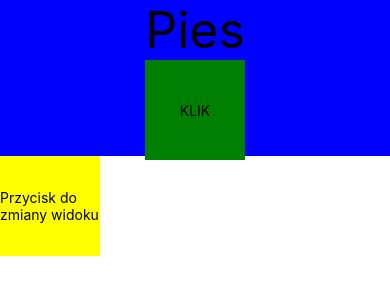
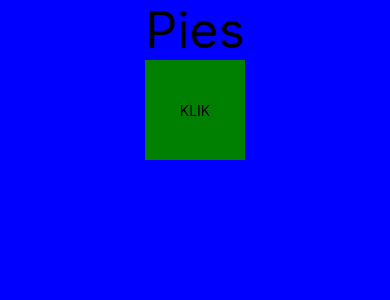
Before and after one commit to JuGaKat/frania, a React Native app: screen / in a window 390 px wide. Shown: the top 300 px of the page. Built offline with nearby package versions, Linux system fonts and the light colour scheme.

Commit message:
nauka 2.1

```diff
--- a/App.tsx
+++ b/App.tsx
@@ -1,5 +1,5 @@
 import React, {useState} from 'react';
-import {SafeAreaView, Text, TouchableOpacity} from 'react-native';
+import {SafeAreaView} from 'react-native';
 
 import AccountScreen from './MYCODE/screens/AccountScreen';
 import HomeScreen from './MYCODE/screens/HomeScreen';
@@ -12,19 +12,12 @@ const App = () => {
   };
 
   return (
-    <SafeAreaView>
-      {visibleAccount ? <AccountScreen /> : <HomeScreen />}
-      <TouchableOpacity
-        onPress={handleButton}
-        style={{
-          width: 100,
-          height: 100,
-          backgroundColor: 'yellow',
-          justifyContent: 'center',
-          alignItems: 'center',
-        }}>
-        <Text>Przycisk do zmiany widoku</Text>
-      </TouchableOpacity>
+    <SafeAreaView style={{flex: 1}}>
+      {visibleAccount ? (
+        <AccountScreen onClick={handleButton} />
+      ) : (
+        <HomeScreen onClick={handleButton} />
+      )}
     </SafeAreaView>
   );
 };
--- a/MYCODE/screens/AccountScreen.tsx
+++ b/MYCODE/screens/AccountScreen.tsx
@@ -1,11 +1,30 @@
 import React from 'react';
-import {View, Text, StyleSheet} from 'react-native';
-
-const AccountScreen = () => {
+import {View, Text, StyleSheet, TouchableOpacity} from 'react-native';
+type Props = {
+  onClick: any;
+};
+const AccountScreen = ({onClick}: Props) => {
   return (
-    <View>
-      <Text style={naszeStyle.titleText}> ACCOUNT SCREEN </Text>
-      <Text style={naszeStyle.titleText2}> asdasdasddassad </Text>
+    <View
+      style={{
+        flex: 1,
+        backgroundColor: 'blue',
+        flexDirection: 'column',
+      }}>
+      <View style={naszeStyle.view1}>
+        <TouchableOpacity
+          onPress={onClick}
+          style={{
+            width: 100,
+            height: 100,
+            backgroundColor: 'green',
+            justifyContent: 'center',
+            alignItems: 'center',
+          }}>
+          <Text>KLIK</Text>
+        </TouchableOpacity>
+      </View>
+      <View style={naszeStyle.view2} />
     </View>
   );
 };
@@ -16,8 +35,15 @@ const naszeStyle = StyleSheet.create({
     backgroundColor: 'green',
     fontSize: 50,
   },
-  titleText2: {
-    backgroundColor: 'blue',
+
+  view1: {
+    flex: 0.3,
+    backgroundColor: 'red',
+  },
+
+  view2: {
+    flex: 0.2,
+    backgroundColor: 'green',
   },
 });
 
--- a/MYCODE/screens/HomeScreen.tsx
+++ b/MYCODE/screens/HomeScreen.tsx
@@ -1,7 +1,10 @@
 import React, {useState} from 'react';
 import {Text, TouchableOpacity, View} from 'react-native';
 
-const HomeScreen = () => {
+type Props = {
+  onClick: any;
+};
+const HomeScreen = ({onClick}: Props) => {
   const [title, setTitle] = useState('Pies');
 
   const handleButton = () => {
@@ -12,8 +15,7 @@ const HomeScreen = () => {
     <View
       style={{
         backgroundColor: 'blue',
-        height: '60%',
-        width: '100%',
+        flex: 1,
         alignItems: 'center',
       }}>
       <Text
@@ -23,7 +25,7 @@ const HomeScreen = () => {
         {title}
       </Text>
       <TouchableOpacity
-        onPress={handleButton}
+        onPress={onClick}
         style={{
           width: 100,
           height: 100,
```
